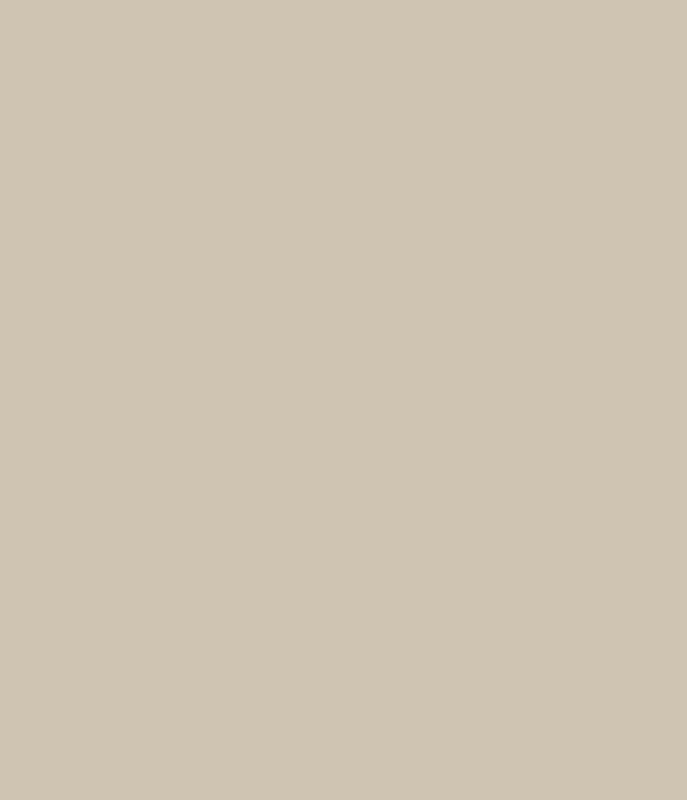
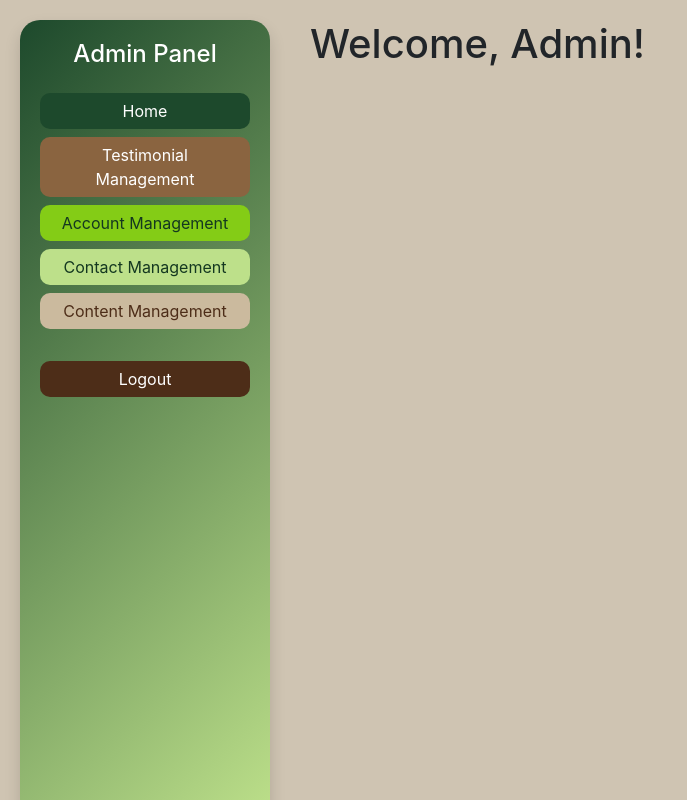
Before and after one commit to V0idStatic/Aniko-Smart-AI, a React (Create React App) app in the folder my-app/: page /admin_home in a window 1280 px wide. Before the commit this address had no page. Shown: the whole page, without its empty margins (0-687 px from the left). Built offline with nearby package versions, Linux system fonts and the light colour scheme.

Commit message:
admin login

```diff
--- a/my-app/package.json
+++ b/my-app/package.json
@@ -8,6 +8,8 @@
     "@testing-library/jest-dom": "^6.8.0",
     "@testing-library/react": "^16.3.0",
     "@testing-library/user-event": "^13.5.0",
+    "axios": "^1.11.0",
+    "bcryptjs": "^3.0.2",
     "bootstrap": "^5.3.8",
     "bootstrap-icons": "^1.13.1",
     "firebase": "^12.1.0",
@@ -44,6 +46,7 @@
     ]
   },
   "devDependencies": {
+    "@types/axios": "^0.9.36",
     "@types/bootstrap": "^5.2.10",
     "@types/react": "^19.1.12",
     "@types/react-dom": "^19.1.9",
--- a/my-app/src/App.tsx
+++ b/my-app/src/App.tsx
@@ -7,18 +7,26 @@ import QueryComponent from "./Pages/Query";
 import DualQueryComponent from "./Pages/DualQuery";
 import TestimonialDisplay from "./Pages/testimonialDisplay";
 import ApiWeather from "./Pages/apiWeather";
+import AdminLogin from "./Pages/admin_login";
+import AdminHome from "./Pages/admin_home";
+
 function App() {
   return (
     <Routes>
+      {/* Default Pages */}
       <Route path="/" element={<Home />} />
       <Route path="/home" element={<Home />} />
       <Route path="/compliance" element={<Compliance />} />
       <Route path="/testimonialSubmit" element={<TestimonialSubmit />} />
-      <Route path="/login" element={<Login />} />
+      <Route path="/login" element={<Login />} /> {/* User login */}
       <Route path="/query" element={<QueryComponent />} />
       <Route path="/dual-query" element={<DualQueryComponent />} />
       <Route path="/testimonialDisplay" element={<TestimonialDisplay />} />
       <Route path="/apiWeather" element={<ApiWeather />} />
+
+      {/* Admin Pages */}
+      <Route path="/admin_login" element={<AdminLogin />} />
+      <Route path="/admin_home" element={<AdminHome />} />
     </Routes>
   );
 }
--- /dev/null
+++ b/my-app/src/INCLUDE/admin-header.tsx
@@ -0,0 +1,125 @@
+import React from "react";
+import { useNavigate } from "react-router-dom";
+
+const AdminHeader: React.FC = () => {
+  const navigate = useNavigate();
+
+  const handleLogout = () => {
+    localStorage.removeItem("adminToken");
+    navigate("/admin_login"); // ✅ corrected route
+  };
+
+  return (
+    <div
+      className="position-fixed top-0 start-0 h-100 shadow"
+      style={{
+        width: "250px",
+        borderRadius: "20px",
+        margin: "20px",
+        padding: "20px",
+        zIndex: 1000,
+        background: "var(--gradient-secondary)", // ✅ soft green gradient
+        color: "var(--white)",
+      }}
+    >
+      <h4 className="text-center mb-4" style={{ color: "var(--c5)" }}>
+        Admin Panel
+      </h4>
+      <ul className="nav flex-column">
+        <li className="nav-item mb-2">
+          <button
+            className="btn w-100"
+            style={{
+              backgroundColor: "var(--primary-green)",
+              color: "var(--white)",
+              border: "none",
+              borderRadius: "10px",
+            }}
+            onClick={() => navigate("/admin_home")}
+          >
+            Home
+          </button>
+        </li>
+
+        <li className="nav-item mb-2">
+          <button
+            className="btn w-100"
+            style={{
+              backgroundColor: "var(--primary-brown)",
+              color: "var(--white)",
+              border: "none",
+              borderRadius: "10px",
+            }}
+            onClick={() => navigate("/compliance")}
+          >
+            Testimonial Management
+          </button>
+        </li>
+
+        <li className="nav-item mb-2">
+          <button
+            className="btn w-100"
+            style={{
+              backgroundColor: "var(--accent-green)",
+              color: "var(--dark-green)",
+              border: "none",
+              borderRadius: "10px",
+            }}
+            onClick={() => navigate("/testimonialDisplay")}
+          >
+            Account Management
+          </button>
+        </li>
+
+        {/* ✅ New Contact Management */}
+        <li className="nav-item mb-2">
+          <button
+            className="btn w-100"
+            style={{
+              backgroundColor: "var(--pastel-green)",
+              color: "var(--dark-green)",
+              border: "none",
+              borderRadius: "10px",
+            }}
+            onClick={() => navigate("/contact_management")}
+          >
+            Contact Management
+          </button>
+        </li>
+
+        {/* ✅ New Content Management */}
+        <li className="nav-item mb-2">
+          <button
+            className="btn w-100"
+            style={{
+              backgroundColor: "var(--c2)", // beige brownish shade
+              color: "var(--c3)",
+              border: "none",
+              borderRadius: "10px",
+            }}
+            onClick={() => navigate("/content_management")}
+          >
+            Content Management
+          </button>
+        </li>
+
+        <li className="nav-item mt-4">
+          <button
+            className="btn w-100"
+            style={{
+              backgroundColor: "var(--dark-brown)",
+              color: "var(--white)",
+              border: "none",
+              borderRadius: "10px",
+            }}
+            onClick={handleLogout}
+          >
+            Logout
+          </button>
+        </li>
+      </ul>
+    </div>
+  );
+};
+
+export default AdminHeader;
--- /dev/null
+++ b/my-app/src/Pages/admin_home.tsx
@@ -0,0 +1,26 @@
+import React from "react";
+import { useNavigate } from "react-router-dom";
+import AdminHeader from "../INCLUDE/admin-header";
+const AdminHome: React.FC = () => {
+  const navigate = useNavigate();
+
+  const handleLogout = () => {
+    localStorage.removeItem("adminToken"); // clear session
+    navigate("/admin_login");
+  };
+
+  return (
+    <div>
+      {/* ✅ Floating Sidebar */}
+      <AdminHeader />
+
+      {/* ✅ Main Content shifted right */}
+      <div style={{ marginLeft: "290px", padding: "20px" }}>
+        <h1>Welcome, Admin!</h1>
+
+      </div>
+    </div>
+  );
+};
+
+export default AdminHome;
--- /dev/null
+++ b/my-app/src/Pages/admin_login.tsx
@@ -0,0 +1,91 @@
+import React, { useState } from "react";
+import { useNavigate } from "react-router-dom";
+import supabase from "../CONFIG/supabaseClient"; // supabase client setup
+import bcrypt from "bcryptjs";
+
+const AdminLogin: React.FC = () => {
+  const [username, setUsername] = useState("");
+  const [password, setPassword] = useState("");
+  const [error, setError] = useState("");
+  const navigate = useNavigate();
+
+const handleSubmit = async (e: React.FormEvent) => {
+  e.preventDefault();
+  setError("");
+
+  try {
+    const { data, error } = await supabase
+      .from("admin_accounts")
+      .select("id, username, password")
+      .eq("username", username.trim())
+      .maybeSingle();
+
+    console.log("Supabase error:", error);
+    console.log("Supabase data:", data);
+
+    if (error || !data) {
+      setError("Invalid username or password. (User not found)");
+      return;
+    }
+
+    // ✅ Fix bcrypt hash prefix ($2y$ → $2a$ for bcryptjs)
+    const hash = data.password.replace(/^\$2y\$/, "$2a$");
+    console.log("Stored hash:", hash);
+    console.log("Entered password:", password);
+
+    const validPassword = await bcrypt.compare(password, hash);
+    console.log("Password valid:", validPassword);
+
+    if (!validPassword) {
+      setError("Invalid username or password. (Password mismatch)");
+      return;
+    }
+
+    localStorage.setItem("adminToken", data.id);
+    navigate("/admin_home");
+  } catch (err) {
+    console.error(err);
+    setError("Something went wrong. Please try again.");
+  }
+};
+
+
+  return (
+    <div className="d-flex align-items-center justify-content-center vh-100 bg-light">
+      <div className="card shadow p-4" style={{ width: "400px" }}>
+        <h3 className="text-center mb-3">Admin Login</h3>
+        {error && <div className="alert alert-danger">{error}</div>}
+
+        <form onSubmit={handleSubmit}>
+          <div className="mb-3">
+            <label className="form-label">Username</label>
+            <input
+              type="text"
+              className="form-control"
+              value={username}
+              onChange={(e) => setUsername(e.target.value)}
+              required
+            />
+          </div>
+
+          <div className="mb-3">
+            <label className="form-label">Password</label>
+            <input
+              type="password"
+              className="form-control"
+              value={password}
+              onChange={(e) => setPassword(e.target.value)}
+              required
+            />
+          </div>
+
+          <button type="submit" className="btn btn-primary w-100">
+            Login
+          </button>
+        </form>
+      </div>
+    </div>
+  );
+};
+
+export default AdminLogin;
```
Also changed, not shown: 1 other file (tests, documents, lock files or other folders).
